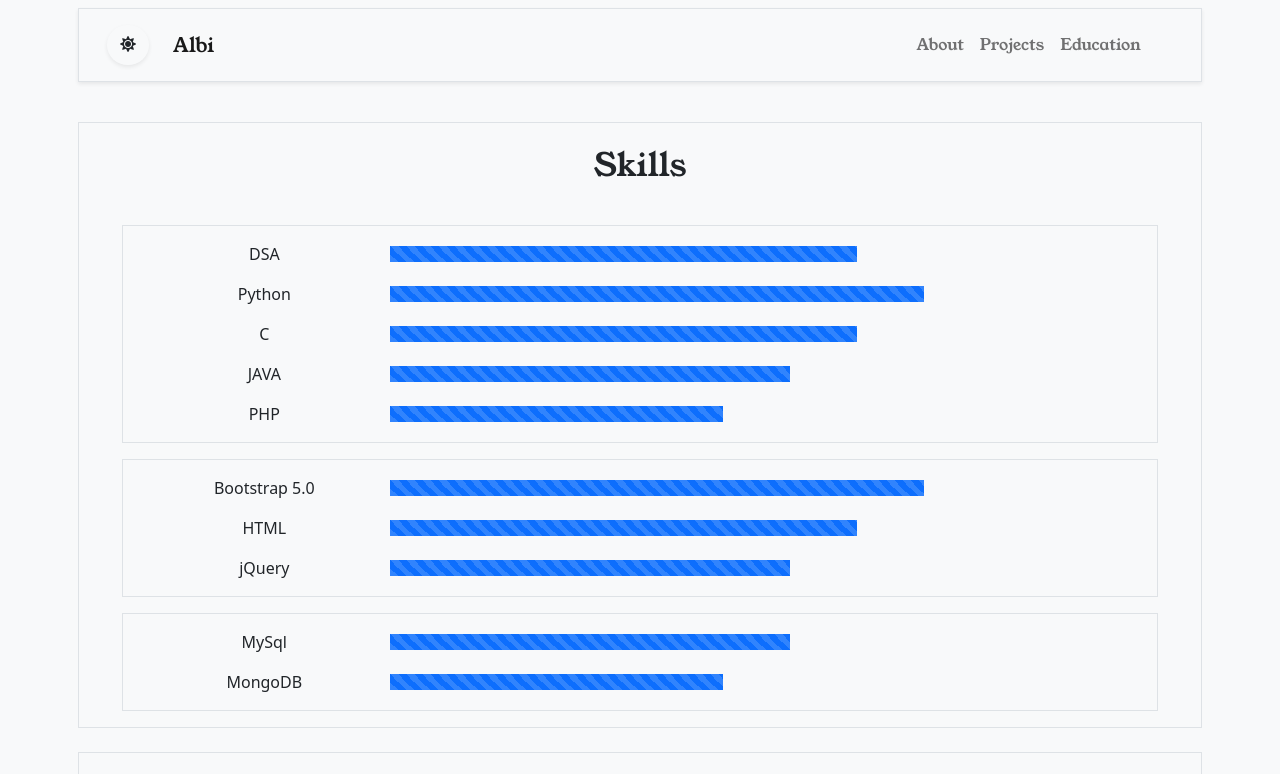
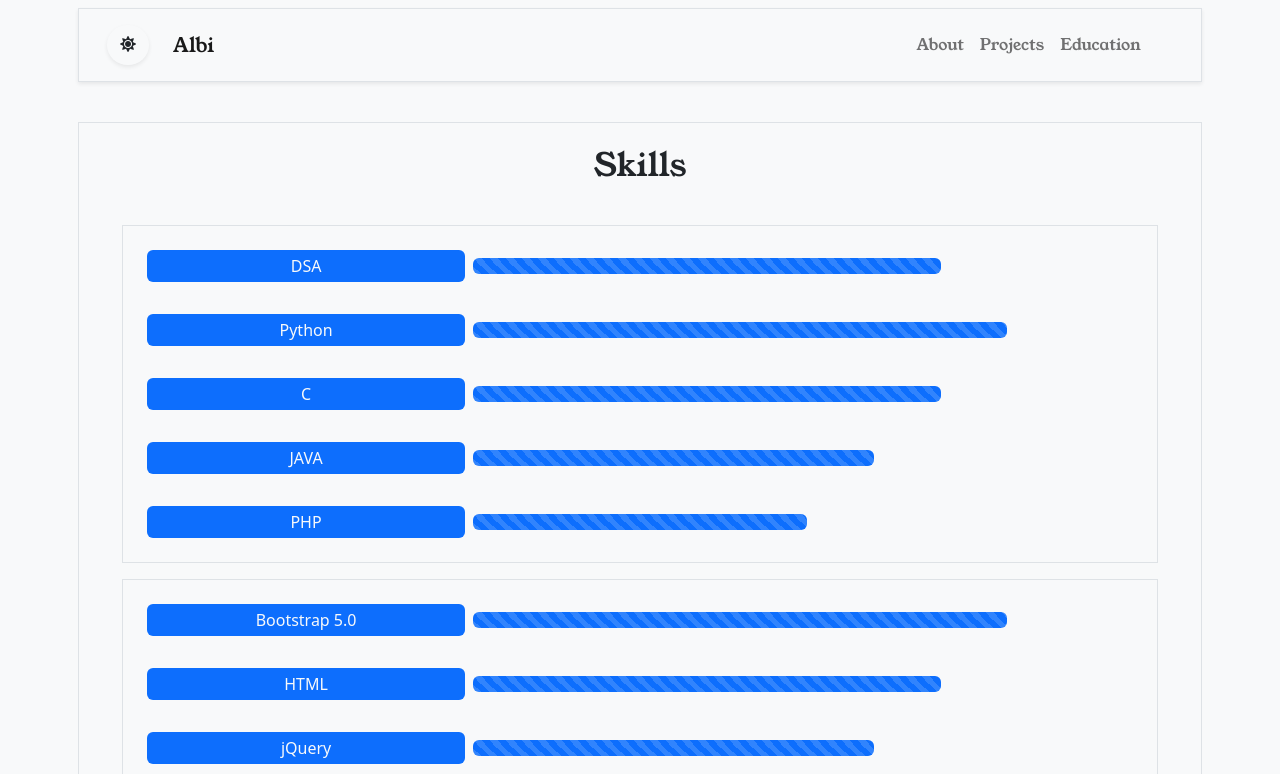
Before and after one commit to albingcj/portfolio, a plain HTML site: page index.html in a window 1280 px wide. Shown: the part 680-1454 px from the top of the page. Drawn offline with nearby package versions, Linux system fonts and the light colour scheme; some packages are replaced by stand-ins of ours; a script that the page names is missing.

Commit message:
updated aws

```diff
--- a/index.html
+++ b/index.html
@@ -552,62 +552,62 @@
         </nav>
         <div class="blur-overlay p-2 sticky-top"></div>
 
-        <div class="text-center technical mt-4 border">
+        <div class="technical text-center mt-4 border">
           <div class="col m-4" style="font-family: 'Young Serif', serif">
             <h2>Skills</h2>
           </div>
           <div class="row p-2 justify-content-center">
             <div class="border p-2 m-2 col-11 bg-light colorshift">
               <div class="p-2 d-flex align-items-center">
-                <div class="col-3">DSA</div>
+                <div class="col bg-primary m-2 rounded p-1 m-1 text-light ">DSA</div>
                 <div class="col-8">
                   <div class="progress rounded-0 bg-transparent">
                     <div
-                      class="progress-bar progress-bar-striped progress-bar-animated"
+                      class="progress-bar progress-bar-striped rounded progress-bar-animated"
                       style="width: 70%"
                     ></div>
                   </div>
                 </div>
               </div>
               <div class="p-2 d-flex align-items-center">
-                <div class="col-3">Python</div>
+                <div class="col bg-primary m-2 rounded p-1 m-1 text-light ">Python</div>
                 <div class="col-8">
                   <div class="progress rounded-0 bg-transparent">
                     <div
-                      class="progress-bar progress-bar-striped progress-bar-animated"
+                      class="progress-bar progress-bar-striped rounded progress-bar-animated"
                       style="width: 80%"
                     ></div>
                   </div>
                 </div>
               </div>
               <div class="p-2 d-flex align-items-center">
-                <div class="col-3">C</div>
+                <div class="col bg-primary m-2 rounded p-1 m-1 text-light ">C</div>
                 <div class="col-8">
                   <div class="progress rounded-0 bg-transparent">
                     <div
-                      class="progress-bar progress-bar-striped progress-bar-animated"
+                      class="progress-bar progress-bar-striped rounded progress-bar-animated"
                       style="width: 70%"
                     ></div>
                   </div>
                 </div>
               </div>
               <div class="p-2 d-flex align-items-center">
-                <div class="col-3">JAVA</div>
+                <div class="col bg-primary m-2 rounded p-1 m-1 text-light ">JAVA</div>
                 <div class="col-8">
                   <div class="progress rounded-0 bg-transparent">
                     <div
-                      class="progress-bar progress-bar-striped progress-bar-animated"
+                      class="progress-bar progress-bar-striped rounded progress-bar-animated"
                       style="width: 60%"
                     ></div>
                   </div>
                 </div>
               </div>
               <div class="p-2 d-flex align-items-center">
-                <div class="col-3">PHP</div>
+                <div class="col bg-primary m-2 rounded p-1 m-1 text-light ">PHP</div>
                 <div class="col-8">
                   <div class="progress rounded-0 bg-transparent">
                     <div
-                      class="progress-bar progress-bar-striped progress-bar-animated"
+                      class="progress-bar progress-bar-striped rounded progress-bar-animated"
                       style="width: 50%"
                     ></div>
                   </div>
@@ -616,11 +616,11 @@
             </div>
             <div class="border p-2 m-2 col-11 bg-light colorshift">
               <div class="p-2 d-flex align-items-center">
-                <div class="col-3">Bootstrap 5.0</div>
+                <div class="col bg-primary m-2 rounded p-1 m-1 text-light ">Bootstrap 5.0</div>
                 <div class="col-8">
                   <div class="progress rounded-0 bg-transparent">
                     <div
-                      class="progress-bar progress-bar-striped progress-bar-animated"
+                      class="progress-bar progress-bar-striped rounded progress-bar-animated"
                       style="width: 80%"
                     ></div>
                   </div>
@@ -628,22 +628,22 @@
               </div>
 
               <div class="p-2 d-flex align-items-center">
-                <div class="col-3">HTML</div>
+                <div class="col bg-primary m-2 rounded p-1 m-1 text-light ">HTML</div>
                 <div class="col-8">
                   <div class="progress rounded-0 bg-transparent">
                     <div
-                      class="progress-bar progress-bar-striped progress-bar-animated"
+                      class="progress-bar progress-bar-striped rounded progress-bar-animated"
                       style="width: 70%"
                     ></div>
                   </div>
                 </div>
               </div>
               <div class="p-2 d-flex align-items-center">
-                <div class="col-3">jQuery</div>
+                <div class="col bg-primary m-2 rounded p-1 m-1 text-light ">jQuery</div>
                 <div class="col-8">
                   <div class="progress rounded-0 bg-transparent">
                     <div
-                      class="progress-bar progress-bar-striped progress-bar-animated"
+                      class="progress-bar progress-bar-striped rounded progress-bar-animated"
                       style="width: 60%"
                     ></div>
                   </div>
@@ -652,22 +652,22 @@
             </div>
             <div class="border p-2 m-2 col-11 bg-light colorshift">
               <div class="p-2 d-flex align-items-center">
-                <div class="col-3">MySql</div>
+                <div class="col bg-primary m-2 rounded p-1 m-1 text-light ">MySql</div>
                 <div class="col-8">
                   <div class="progress rounded-0 bg-transparent">
                     <div
-                      class="progress-bar progress-bar-striped progress-bar-animated"
+                      class="progress-bar progress-bar-striped rounded progress-bar-animated"
                       style="width: 60%"
                     ></div>
                   </div>
                 </div>
               </div>
               <div class="p-2 d-flex align-items-center">
-                <div class="col-3">MongoDB</div>
+                <div class="col bg-primary m-2 rounded p-1 m-1 text-light ">MongoDB</div>
                 <div class="col-8">
                   <div class="progress rounded-0 bg-transparent">
                     <div
-                      class="progress-bar progress-bar-striped progress-bar-animated"
+                      class="progress-bar progress-bar-striped rounded progress-bar-animated"
                       style="width: 50%"
                     ></div>
                   </div>
--- a/portfolio/index.js
+++ b/portfolio/index.js
@@ -129,8 +129,8 @@ function toggleTheme() {
         body.classList.remove("text-light");
 
         colorshiftElements.forEach((element) => {
-                element.classList.remove("bg-dark");
-                element.classList.add("bg-light");
+            element.classList.remove("bg-dark");
+            element.classList.add("bg-light");
 
         });
 
@@ -152,8 +152,8 @@ function toggleTheme() {
         body.classList.add("bg-dark");
 
         colorshiftElements.forEach((element) => {
-                element.classList.remove("bg-light");
-                element.classList.add("bg-dark");
+            element.classList.remove("bg-light");
+            element.classList.add("bg-dark");
 
         });
 
@@ -218,15 +218,28 @@ document.addEventListener("DOMContentLoaded", function () {
 });
 
 
+document.addEventListener("DOMContentLoaded", function () {
+    const systemTheme = checkSystemTheme();
 
+    // Check if the current theme is different from the system theme
+    if ((systemTheme === "dark" && document.body.classList.contains("bg-light")) ||
+        (systemTheme === "light" && document.body.classList.contains("bg-dark"))) {
+        toggleTheme(); // Apply the theme if needed
+    }
+});
 
-
+function checkSystemTheme() {
+    const prefersDarkScheme = window.matchMedia("(prefers-color-scheme: dark)").matches;
+    return prefersDarkScheme ? "dark" : "light";
+}
 
 
 
 
 //hero name load
 document.addEventListener("DOMContentLoaded", function () {
+
+
     const h1Output = document.querySelector(".typing-h1");
     const pOutput = document.querySelector(".typing-p");
 
--- a/portfolio/style.css
+++ b/portfolio/style.css
@@ -2,6 +2,7 @@
   backdrop-filter: blur(2px);
   z-index: 1;
 } */
+
 
 
 
@@ -88,8 +89,28 @@ body.bg-dark #themeIcon {
 
 
 :root {
-  --radial-inner-color-light: #8000ff; /* Inner part (black) for light theme */
-  --radial-outer-color-light:#9d4718; /* Outer part (white) for light theme */
+  --radial-inner-color-light: #8000ff;
+  /* Inner part (black) for light theme */
+  --radial-outer-color-light: #9d4718;
+  /* Outer part (white) for light theme */
+}
+
+@keyframes rippleFlashlight {
+  0%, 100% {
+    transform: scale(1) rotate(0deg);
+  }
+
+  25% {
+    transform: scale(1.1) rotate(45deg);
+  }
+
+  50% {
+    transform: scale(1) rotate(0deg);
+  }
+
+  75% {
+    transform: scale(1.1) rotate(-45deg);
+  }
 }
 
 #flashlight {
@@ -98,7 +119,11 @@ body.bg-dark #themeIcon {
   width: 150px;
   height: 150px;
   background-color: var(--radial-inner-color-light);
-  /* //change the blend mode  */
-  /* mix-blend-mode: multiply;  */
   border-radius: 50%;
+
+  /* Animation properties */
+  animation-name: rippleFlashlight;
+  animation-duration: 3s;
+  animation-timing-function: ease-in-out;
+  animation-iteration-count: infinite; /* Repeat the animation infinitely */
 }
```
